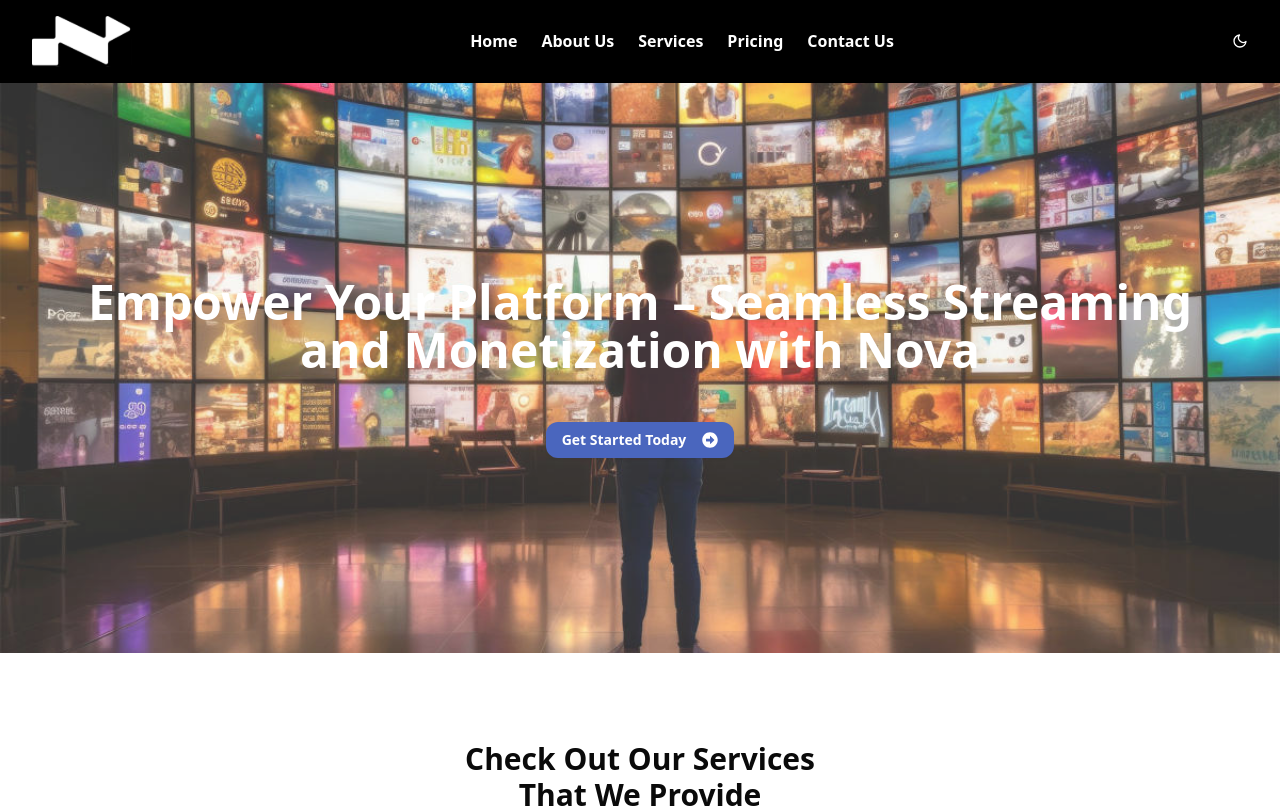
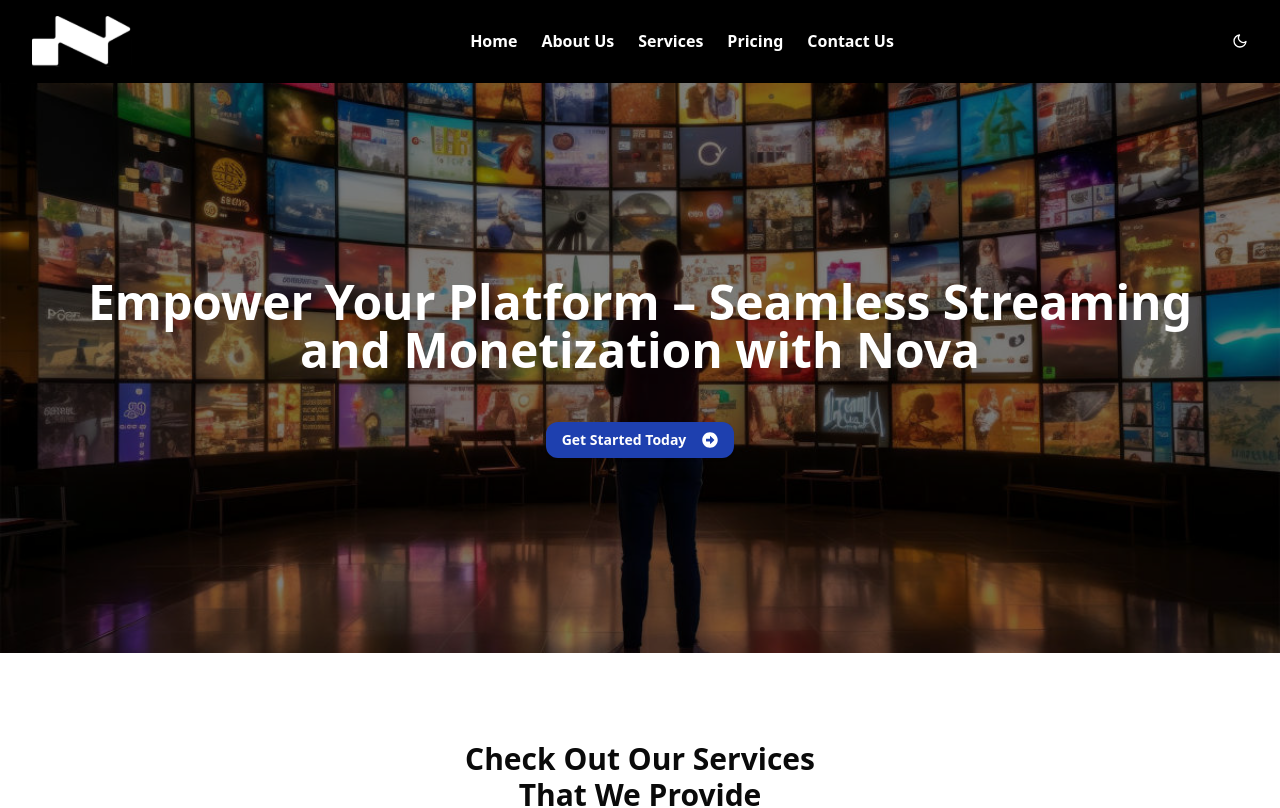
Before and after one commit to ADGO-et/nova, a Next.js app: page /home in a window 1280 px wide. Shown: the top 808 px of the page. Built offline with nearby package versions, Linux system fonts and the light colour scheme.

Commit message:
make the text visible on landing page

```diff
--- a/app/home/page.tsx
+++ b/app/home/page.tsx
@@ -9,9 +9,10 @@ import Services from '@/components/services/services'
 const page = () => {
   return (
     <div>
-      <div className="flex flex-col justify-center p-12 items-center w-full h-[250px] md:h-[570px] bg-cover opacity-80 bg-center gap-4 md:gap-12" style={{ backgroundImage: 'url(/home/hero2.jpg)' }}>
-        <h1 className='mx-auto text-center text-2xl md:text-5xl font-bold text-white'>Empower Your Platform – Seamless Streaming and Monetization with Nova</h1>
-        <Button className="bg-blue-800 text-white font-semibold py-3 px-4 rounded-xl flex items-center space-x-2 hover:bg-blue-600 ">
+      <div className="relative flex flex-col justify-center p-12 items-center w-full h-[250px] md:h-[570px] bg-cover bg-center gap-4 md:gap-12" style={{ backgroundImage: 'url(/home/hero2.jpg)' }}>
+        <div className="absolute inset-0 bg-black opacity-50"></div>
+        <h1 className='mx-auto text-center text-2xl md:text-5xl font-bold text-white relative z-10'>Empower Your Platform – Seamless Streaming and Monetization with Nova</h1>
+        <Button className="bg-blue-800 text-white font-semibold py-3 px-4 rounded-xl flex items-center space-x-2 hover:bg-blue-600 relative z-10">
           <span className='text-sm'>Get Started Today</span>
           <FaArrowAltCircleRight size={45} />
         </Button>
```
